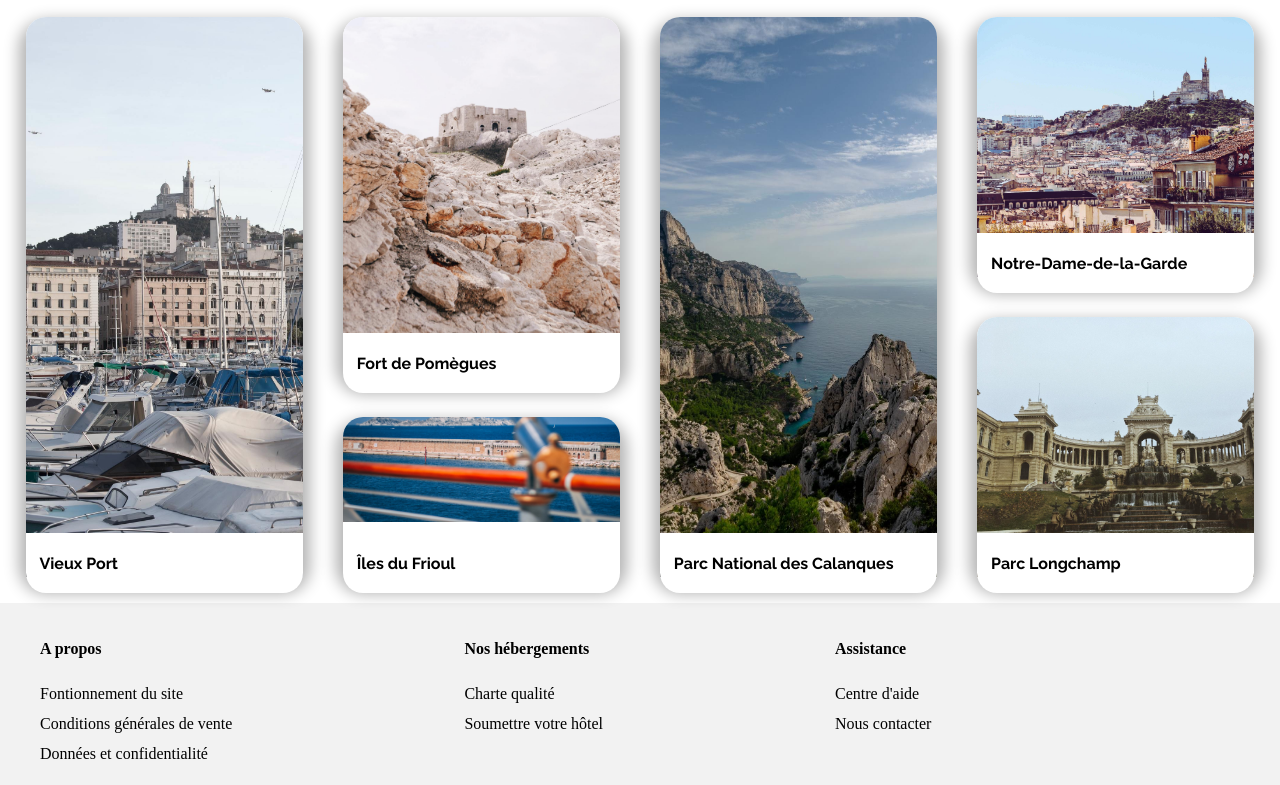
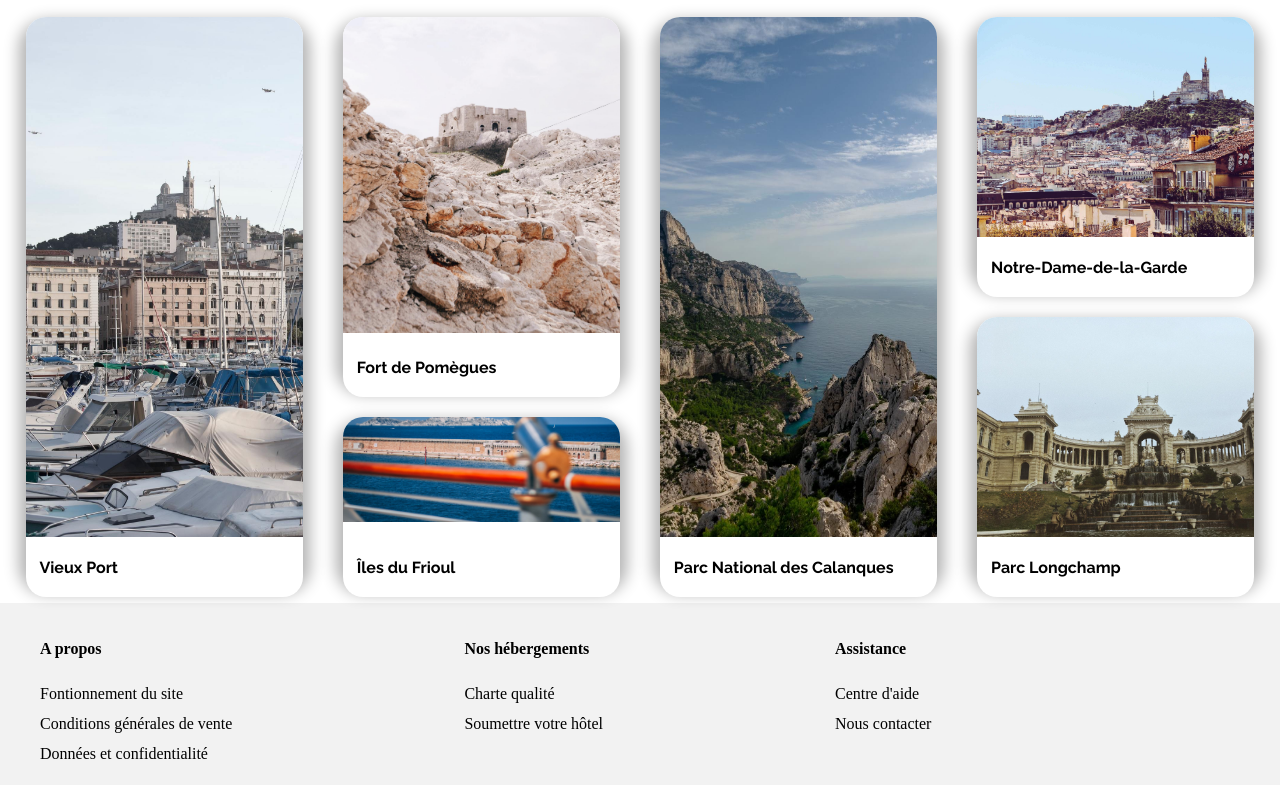
Before and after one commit to pierreberry/PierreBerry_2_20112020, a plain HTML site: page index.html in a window 1280 px wide. Shown: the part 1628-2413 px from the top of the page. Drawn offline with Linux system fonts and the light colour scheme; a web font is replaced by a local one.

Commit message:
title activity card

```diff
--- a/index.html
+++ b/index.html
@@ -236,32 +236,45 @@
 
                 <div class="activity_card card1">
                     <div class="img_activity"></div>
-                    <p class="activity_name">Vieux Port</p>
+                    <div class="activity_name">
+                        <p>Vieux Port</p>
+                    </div>
                 </div>
 
                 <div class="activity_card card2">
                     <div class="img_activity"></div>
-                    <p class="activity_name">Fort de Pomègues</p>
+
+                    <div class="activity_name">
+                        <p>Fort de Pomègues</p>
+                    </div>
                 </div>
 
                 <div class="activity_card card3">
                     <div class="img_activity"></div>
-                    <p class="activity_name">Îles du Frioul</p>
+                    <div class="activity_name">
+                        <p>Îles du Frioul</p>
+                    </div>
                 </div>
 
                 <div class="activity_card card4">
                     <div class="img_activity"></div>
-                    <p class="activity_name">Parc National des Calanques</p>
+                    <div class="activity_name">
+                        <p>Parc National des Calanques</p>
+                    </div>
                 </div>
 
                 <div class="activity_card card5">
                     <div class="img_activity"></div>
-                    <p class="activity_name">Notre-Dame-de-la-Garde</p>
+                    <div class="activity_name">
+                        <p>Notre-Dame-de-la-Garde</p>
+                    </div>
                 </div>
 
                 <div class="activity_card card6">
                     <div class="img_activity"></div>
-                    <p class="activity_name">Parc Longchamp</p>
+                    <div class="activity_name">
+                        <p>Parc Longchamp</p>
+                    </div>
                 </div>
 
             </div>
--- a/style.css
+++ b/style.css
@@ -382,12 +382,17 @@ nav .nav_link a:hover{
     display: flex;
     align-items: center;
     position: relative;
-    bottom: 60px;
+    bottom: 40px;
     background-color: #ffffff;
-    width: 95%;
     height: 60px;
     border-bottom-left-radius: 20px;
     border-bottom-right-radius: 20px;
+}
+.activity_container .activity_card .activity_name p{
+    display: flex;
+    width: 100%;
+    height: 100%;
+    align-items: center;
     padding-left: 5%;
 }
 .activity_container .activity_card:nth-child(1) .img_activity{
```
